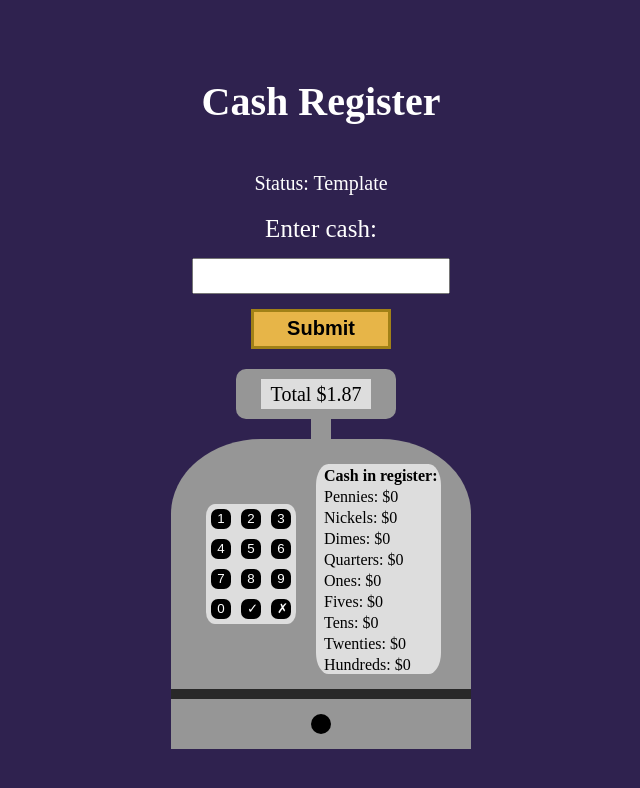
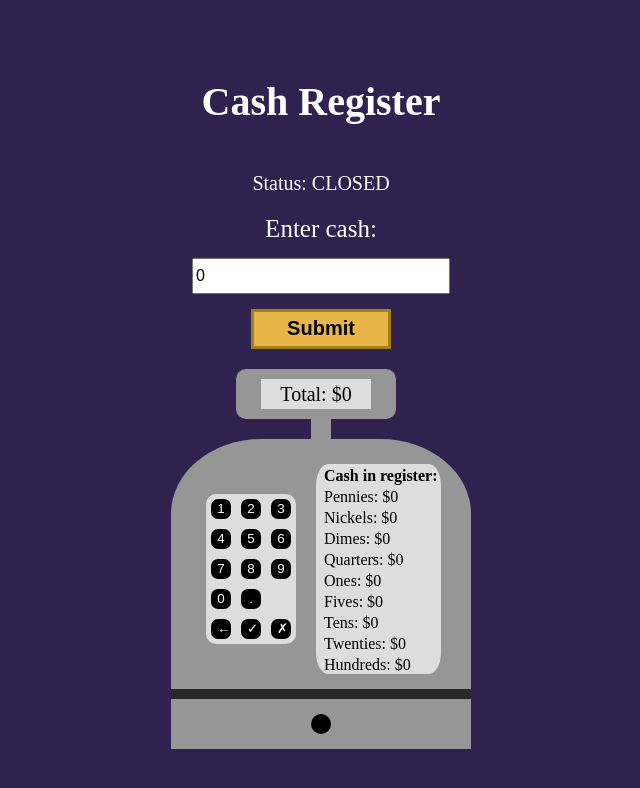
Before and after one commit to Fisoou/CashRegister, a plain HTML site: page index.html in a window 1280 px wide. Both pictures are taken after a click on the button "Submit". Shown: the whole page, without its empty margins (319-959 px from the left). Drawn offline with Linux system fonts and the light colour scheme.

Commit message:
Editable price

```diff
--- a/index.html
+++ b/index.html
@@ -9,12 +9,12 @@
   <body>
     <h1>Cash Register</h1>
     <div class="change">
-      <p>Status: Template</p>
+      <p id="regStatus">Status: Template</p>
     </div>
 
     <div class="input-div">
       <label class="cash-label" for="user-input">Enter cash:</label>
-      <input id="user-input" type="number" />
+      <input id="user-input" />
       <button type="button" id="purchase-btn">Submit</button>
     </div>
 
@@ -27,7 +27,7 @@
       </div>
 
       <div class="register">
-        <div class="buttons">
+        <div class="btns">
           <button>1</button>
           <button>2</button>
           <button>3</button>
@@ -38,6 +38,11 @@
           <button>8</button>
           <button>9</button>
           <button>0</button>
+          <button>.</button>
+          <button
+            style="cursor: default; background-color: rgb(221, 221, 221)"
+          ></button>
+          <button>←</button>
           <button>✓</button>
           <button>✗</button>
         </div>
--- a/script.js
+++ b/script.js
@@ -1,10 +1,11 @@
 const input = document.getElementById("user-input");
 const submit = document.getElementById("purchase-btn");
-const buttons = document.querySelectorAll(".buttons button");
+const buttons = document.querySelectorAll(".btns button");
 const priceBackground = document.getElementById("priceBackground");
+const regStatus = document.getElementById("regStatus");
 
-let price = 1.87;
-const cash = 0;
+let price = "0";
+let cash = 0;
 let cid = [
   ["PENNY", 1.01],
   ["NICKEL", 2.05],
@@ -17,27 +18,45 @@ let cid = [
   ["ONE HUNDRED", 100],
 ];
 
+input.value = cash;
+
 buttons.forEach((button) => {
   button.addEventListener("click", () => {
     const number = button.textContent;
-    if (!isNaN(number)) {
-      console.log(number);
-      input.value += number;
-    } else if (number === "✓") {
+    if (number === "✓") {
       calculate();
     } else if (number === "✗") {
-      input.value = "";
+      price = "0";
+    } else if (number === "←") {
+      price = price.slice(0, -1);
     }
+
+    if (price === "") {
+      price = "0";
+    }
+
+    if (price.length <= 8 && !isNaN(number)) {
+      if (price === "0") {
+        price = "";
+      }
+      price += number;
+    } else if (number === ".") {
+      price += ".";
+    } else if (price.length >= 8) {
+      alert("The price cannot be higher");
+    }
+
+    priceBackground.textContent = `Total $${price}`;
   });
 });
 
-window.addEventListener("load", () => {
-  console.log("loaded");
-  priceBackground.textContent = `Total $${price}`;
-});
-
 const calculate = () => {
-  if (cash < price) {
+  if (cash < parseInt(price)) {
     alert("Customer does not have enough money to purchase the item");
+  } else if (cash === parseInt(price)) {
+    regStatus.style.display = "block";
+    regStatus.textContent = "Status: CLOSED";
   }
 };
+
+submit.addEventListener("click", calculate);
--- a/styles.css
+++ b/styles.css
@@ -10,6 +10,9 @@ body {
 }
 h1 {
   font-size: 2.5rem;
+}
+#regStatus {
+  display: none;
 }
 .input-div {
   display: flex;
@@ -37,7 +40,9 @@ h1 {
 }
 #priceBackground {
   background-color: rgb(221, 221, 221);
-  width: 110px;
+  min-width: 100px;
+  width: auto;
+  padding: 0 5px 0 5px;
   height: 30px;
   display: flex;
   flex-direction: column;
@@ -94,7 +99,21 @@ h1 {
 .currency p {
   margin: 3px 0 0 0;
 }
-.buttons button {
+.btns {
+  margin: 55px 20px 0 35px;
+  width: 90px;
+  height: fit-content;
+  background-color: rgb(221, 221, 221);
+  display: flex;
+  flex-direction: row;
+  flex-wrap: wrap;
+  align-content: flex-start;
+  text-align: center;
+  vertical-align: middle;
+  line-height: 20px;
+  border-radius: 10px;
+}
+.btns button {
   width: 20px;
   height: 20px;
   background-color: black;
@@ -103,25 +122,6 @@ h1 {
   color: white;
   border: none;
   cursor: pointer;
-}
-.buttons {
-  margin: 65px 20px 0 35px;
-  width: 90px;
-  height: 120px;
-  background-color: rgb(221, 221, 221);
-  display: flex;
-  flex-direction: row;
-  flex-wrap: wrap;
-  text-align: center;
-  vertical-align: middle;
-  line-height: 20px;
-  border-radius: 10%;
-}
-.btn {
-  width: 20px;
-  height: 20px;
-  background-color: black;
-  margin: 5px;
 }
 .register-bottom {
   border-top: 10px solid rgb(40, 40, 40);
```
